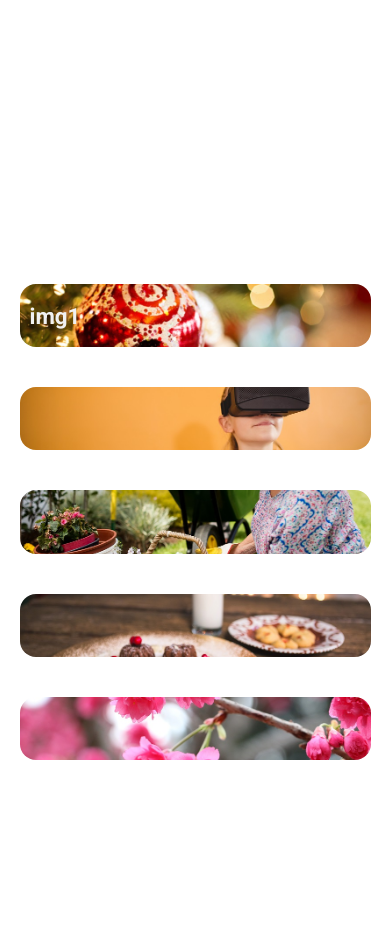
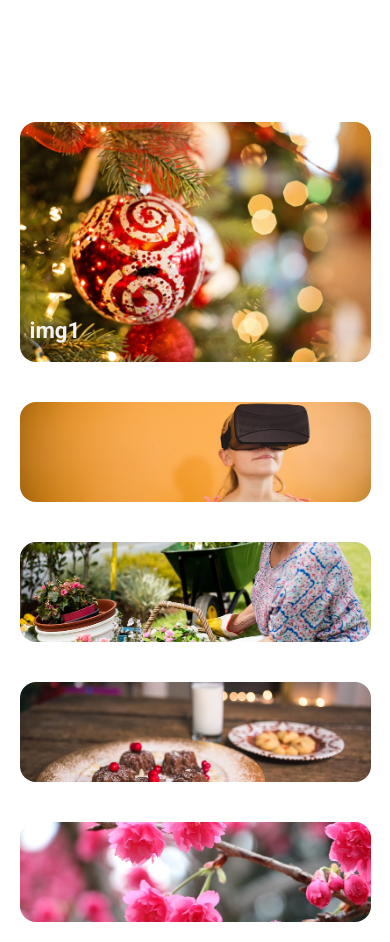
Before and after one commit to AtrinKo/day-1, a plain HTML site: page index.html in a window 390 px wide. Before the commit the page ends 844 px from the top, so only its background shows below. Drawn offline with Linux system fonts and the light colour scheme.

Commit message:
more changes

```diff
--- a/styles.css
+++ b/styles.css
@@ -52,7 +52,7 @@ body {
   flex-direction: column;
   justify-content: flex-end;
   background-repeat: no-repeat;
-  background-size: auto 100%;
+  background-size: cover;
   background-position: center;
   border-radius: 1rem;
   transition: width 400ms linear;
@@ -87,13 +87,11 @@ h2 {
     margin: 20px;
     transition: all 250ms linear;
     background-size: cover;
-    cursor: pointer;
-    flex: 0.5;
   }
 
   .active {
     height: 400px;
-    transition: width 250ms linear;
+    transition: height 250ms linear;
   }
 }
 
```
